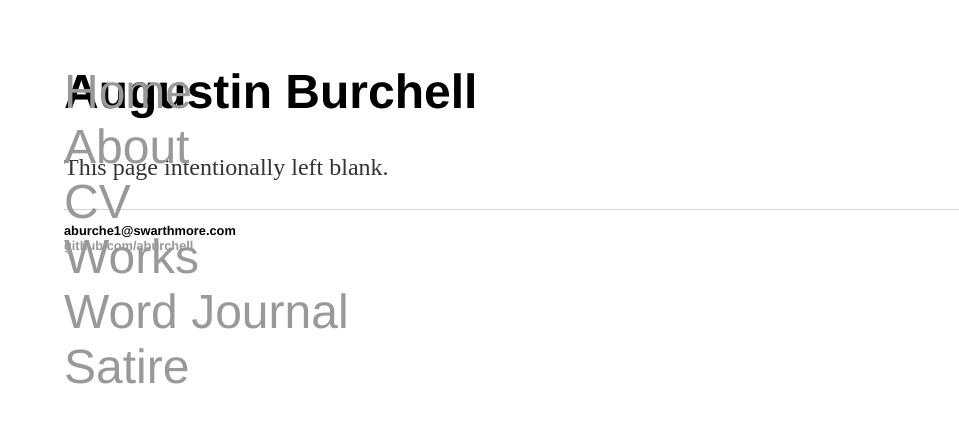
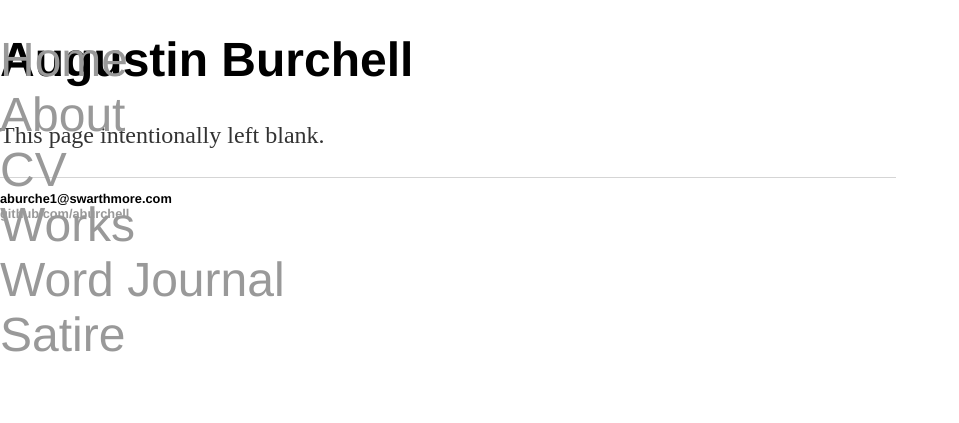
Before and after one commit to aburchell/aburchell.github.io, a Jekyll site: the page built from index.html, in a window 1280 px wide. Shown: the top 423 px of the page, without its empty margins (0-959 px from the left). Built offline with Jekyll 4.4.1, drawn with Linux system fonts in a browser that asks for light colours.

Commit message:
Update main.css

```diff
--- a/css/main.css
+++ b/css/main.css
@@ -1,5 +1,5 @@
 body {
-    margin: 05%;
+    margin: 0;
     width: 70%;
 }
 footer ul {
```
